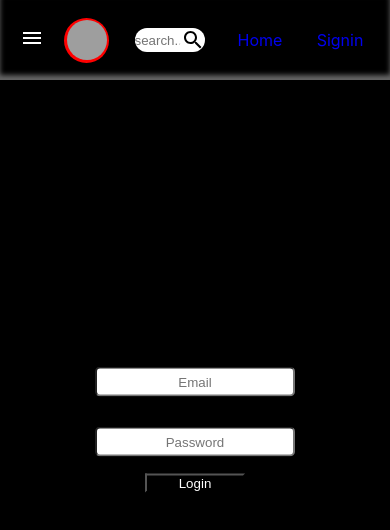
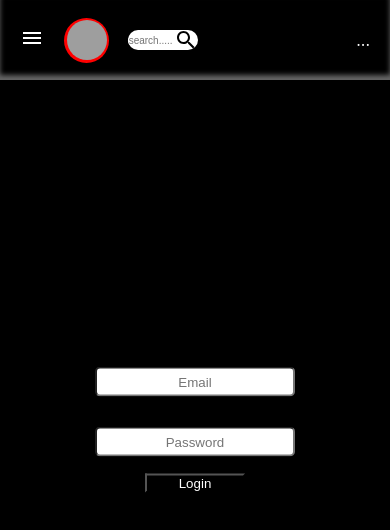
Before and after one commit to RishDevil/Bloggy, a React (Create React App) app in the folder bloggy/: page /signin in a window 390 px wide. Shown: the top 530 px of the page. Built offline with nearby package versions, Linux system fonts and the light colour scheme; grey boxes are pictures that could not be loaded.

Commit message:
make it better

```diff
--- a/bloggy/src/action/Blog.js
+++ b/bloggy/src/action/Blog.js
@@ -22,7 +22,7 @@ const blogList = () => async (dispatch) => {
   console.log("action");
 
   const { data } = await axios.get("/blog");
-  console.log(data);
+  console.log(data, "blog data");
   if (data.message) {
     dispatch({ type: BLOG_LIST_FAIL, payload: data.message });
   } else {
--- a/bloggy/src/component/CreateBlog.js
+++ b/bloggy/src/component/CreateBlog.js
@@ -67,7 +67,6 @@ const CreateBlog = () => {
       })
       .catch((err) => {
         setupload(false);
-        console.log(err);
       });
   };
   const UpdateBlog = (blog) => {
--- a/bloggy/src/component/FullDes.js
+++ b/bloggy/src/component/FullDes.js
@@ -14,7 +14,7 @@ const FullDes = (props) => {
   useEffect(() => {
     dispatch(blogDetailAction(data));
   }, []);
-  console.log(blog);
+
   return (
     <React.Fragment>
       {blog ? (
--- a/bloggy/src/component/Home.js
+++ b/bloggy/src/component/Home.js
@@ -88,6 +88,7 @@ const Home = (props) => {
               Signin
             </Link>
           </div>
+          <div className={styles.dot}>...</div>
         </div>
       </div>
 
--- a/bloggy/src/component/Home.module.css
+++ b/bloggy/src/component/Home.module.css
@@ -119,19 +119,25 @@
   z-index: 100;
   position: absolute;
   height: 100vh;
-  width: 20%;
+  width: 40%;
+  max-width: 200px;
   background-color: black;
   padding: 10px;
   display: hidden;
-  transition: 1.1s ease-in-out;
+  transition: 1.1s ease;
   overflow: hidden;
   transform: translate(-310px);
   box-shadow: inset 5px 5px 5px rgba(0, 0, 0, 0.4),
     inset -10px -10px 5px rgba(255, 255, 255, 0.2);
 }
+.dot {
+  color: white;
+  visibility: hidden;
+}
 .sidebaropen {
-  min-width: 300px;
+  min-width: 160px;
   transform: translate(0px);
+  transition: 1.1s ease;
 }
 
 .close_button {
@@ -183,3 +189,22 @@
 }
 .hold {
 }
+
+@media only screen and (max-width: 500px) {
+  .input {
+    font-size: 10px;
+  }
+
+  .sign,
+  .home {
+    visibility: hidden;
+    font-size: 12px;
+  }
+  .search {
+    height: 20px;
+  }
+  .dot {
+    color: white;
+    visibility: visible;
+  }
+}
--- a/bloggy/src/reducer/BlogReducer.js
+++ b/bloggy/src/reducer/BlogReducer.js
@@ -17,6 +17,8 @@ import {
 } from "../constant/BlogConstant";
 
 function BlogListReducer(state = { blog: [] }, action) {
+  console.log(action.type);
+
   switch (action.type) {
     case BLOG_LIST_REQUEST:
       return { loading: true };
```
Also changed, not shown: bloggy/src/component/CardPage.js (+1 -6 lines), 1 other file (tests, documents, lock files or other folders).
